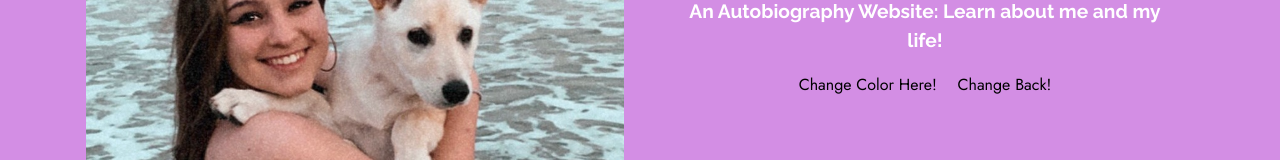
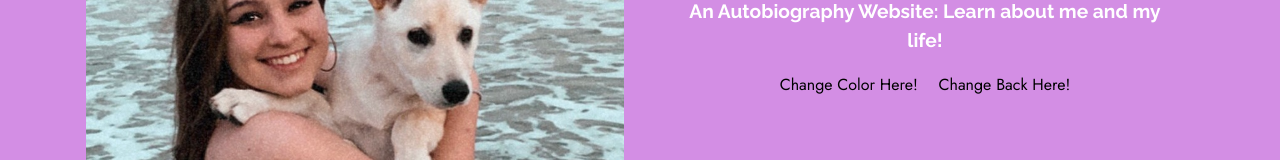
Before and after one commit to catc2004/catc2004.github.io, a plain HTML site: page index.html in a window 1280 px wide. Shown: the part 486-646 px from the top of the page. Drawn offline with Linux system fonts and the light colour scheme.

Commit message:
Update index.html

```diff
--- a/index.html
+++ b/index.html
@@ -109,7 +109,7 @@
                         An Autobiography Website: Learn about me and my life!</strong></p>
 
                   <button onclick="javascript:colorBackground()">Change Color Here!</button>
-                  <button onclick="javascript:undoColor()">Change Back!</button>
+                  <button onclick="javascript:undoColor()">Change Back Here!</button>
 
                 </div>
             </div>
```
